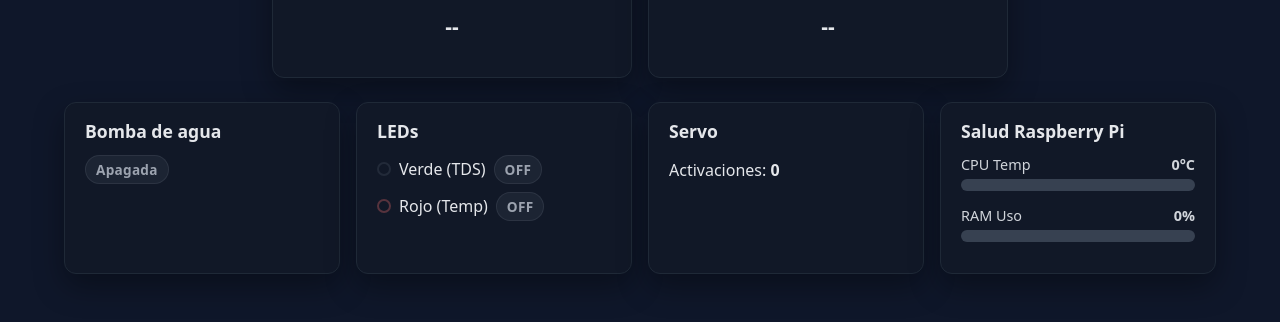
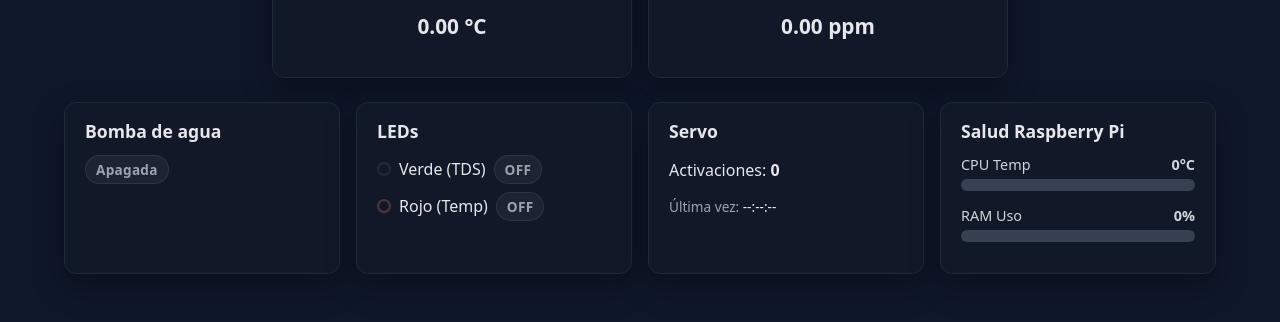
Before and after one commit to ikeiba/hidroponia-raspberry, a Flask app: page / in a window 1280 px wide. Shown: the part 518-840 px from the top of the page. Run offline with Flask 3, Linux system fonts and the light colour scheme; some libraries are stand-ins or nearby versions.

Commit message:
cambio numero de decimales + añadir ultima hora activacion servo

```diff
--- a/hardware/controlador.py
+++ b/hardware/controlador.py
@@ -42,6 +42,7 @@ import time
 from gpiozero import Button
 from . import sensores, actuadores
 from data.logger_web import logger
+from datetime import datetime # <--- 1. AÑADIR ESTE IMPORT
 
 try:
     from data import mqtt_publicador
@@ -77,7 +78,8 @@ estado = {
     "servo_count": 0,
     # --- NUEVOS CAMPOS ---
     "cpu_temp": 0.0,
-    "ram_usage": 0.0
+    "ram_usage": 0.0,
+    "ultimo_servo_time": "--:--:--" # <--- 2. NUEVO CAMPO
 }
 
 _ultima_activacion_servo = 0.0
@@ -268,7 +270,13 @@ def _hilo_maestro():
                 actuadores.servo_abrir()
                 time.sleep(1.0)
                 actuadores.servo_cerrar()
-                with _lock_estado: estado["servo_count"] += 1
+
+                # <--- 3. MODIFICAR AQUÍ PARA GUARDAR LA HORA --->
+                hora_actual = datetime.now().strftime("%H:%M:%S")
+
+                with _lock_estado:
+                    estado["servo_count"] += 1
+                    estado["ultimo_servo_time"] = hora_actual # Guardamos la hora
                 _ultima_activacion_servo = time.time()
 
         else:
--- a/templates/index.html
+++ b/templates/index.html
@@ -47,13 +47,24 @@
                 // Gauges
                 dataTemp.setValue(0, 1, data.temp || 0);
                 dataTDS.setValue(0, 1, data.tds || 0);
+                let tempFormatted = data.temp ? data.temp.toFixed(2) : "0.00";
+                let tdsFormatted = data.tds ? data.tds.toFixed(2) : "0.00";
+
+                // --- Actualizar Gauges ---
+                // Google Charts necesita números, no strings, así que usamos parseFloat()
+                dataTemp.setValue(0, 1, parseFloat(tempFormatted));
+                dataTDS.setValue(0, 1, parseFloat(tdsFormatted));
+
                 gaugeTemp.draw(dataTemp, optionsTemp);
                 gaugeTDS.draw(dataTDS, optionsTDS);
 
-                // Textos
-                document.getElementById('val-temp').innerText = (data.temp ? data.temp + " °C" : "--");
-                document.getElementById('val-tds').innerText = (data.tds ? data.tds + " ppm" : "--");
+                // Texto valores numéricos (Aquí usamos los strings formateados)
+                document.getElementById('val-temp').innerText = tempFormatted + " °C";
+                document.getElementById('val-tds').innerText = tdsFormatted + " ppm";
+
+                // Servo: Contador y Hora
                 document.getElementById('val-servo').innerText = data.servo_count || 0;
+                document.getElementById('time-servo').innerText = data.ultimo_servo_time || "--:--:--";
 
                 // Estado Bomba y Botón Power
                 let badgeBomba = document.getElementById('badge-bomba');
@@ -255,7 +266,9 @@
             <div class="card">
                 <h2>Servo</h2>
                 <p>Activaciones: <strong id="val-servo">0</strong></p>
-
+                <p style="font-size: 0.85rem; color: #9ca3af; margin-top: 5px;">
+                    Última vez: <span id="time-servo" style="color: #e5e7eb;">--:--:--</span>
+                </p>
             </div>
                         <div class="card">
                 <h2>Salud Raspberry Pi</h2>
```
